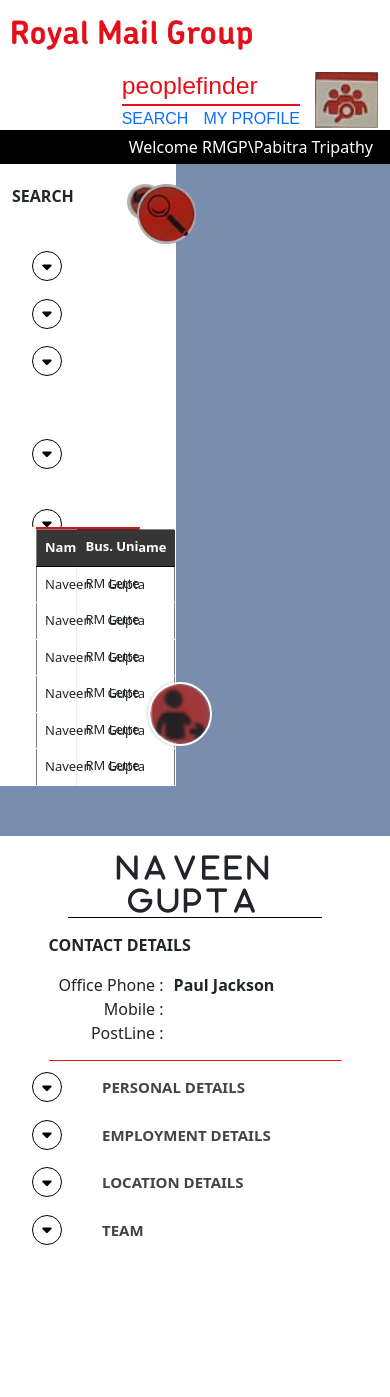
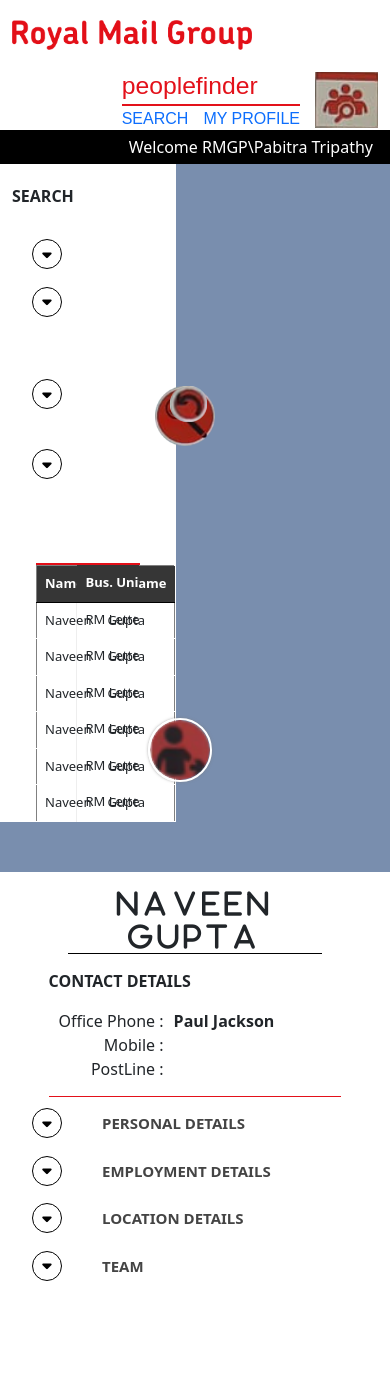
Before and after one commit to 1sahilm/royal, a plain HTML site: page index.html in a window 390 px wide. Drawn offline with nearby package versions, Linux system fonts and the light colour scheme.

Commit message:
index file

```diff
--- a/css/style.css
+++ b/css/style.css
@@ -373,8 +373,30 @@ section.searchresultsstyle {position: relative;}
   position: absolute;
   left: 35%;
   overflow: hidden;
+  top: 385px;
+  z-index: 99;
 
 }
+.refresh-icon{
+  position: absolute;
+left: 42%;
+  overflow: hidden;
+  z-index: 99;
+
+  top: 385px;
+}
+.search-icon button{
+  background: transparent;
+    border: none;
+}
+.refresh-icon button{
+  background-color: transparent;
+  border: none;
+}
+
 .search-icon img {
   width: 70%;
 }
+.btn-check:active+.btn-info:focus, .btn-check:checked+.btn-info:focus, .btn-info.active:focus, .btn-info:active:focus, .show>.btn-info.dropdown-toggle:focus{
+  box-shadow: 0 0 0 0.25rem transparent !important;
+}
--- a/index.html
+++ b/index.html
@@ -58,8 +58,8 @@
 <div class="searchpanleb">
   <ul>
     <li>SEARCH</li>
-    <li class="search-icon"><a href=""><img src="img/search.png"></a></li>
-    <li><a href=""><img src="img/refpng.png"></a></li>
+    <li class="search-icon"><button href=""><img src="img/search.png"></button></li>
+    <li class="refresh-icon"><button href=""><img src="img/refpng.png"></button></li>
 
   </ul>
 </div>
@@ -94,33 +94,13 @@
 
 
 
-<button class="accordions">Name</button>
-<div class="panel">
-   <form class="">
 
 
-<ul class="formdesign">
-  <li>
-    <label>First Name</label>
-    <input type="text" class="form-control" placeholder="">
-  </li>
-
-  <li>
-    <label>Lasr Name</label>
-    <input type="text" class="form-control" placeholder="">
-  </li>
-</ul>
+<button type="button" class="btn btn-info accordions" data-toggle="collapse" data-target="#responsibility">Area of Responsibility</button>
+<div id="responsibility" class="collapse sac">
+  <div class="form">
 
 
-
-
-
-   </form>
-</div>
-
-<button class="accordions">Area of Responsibility</button>
-<div class="panel">
-<form class="">
     <ul class="formdesign">
       <li>
         <label>Role</label>
@@ -142,12 +122,22 @@
     </select>
       </li>
     </ul>
-  </form>
+
+
+
+
+
+  </div>
 </div>
 
-<button class="accordions">Work Location</button>
-<div class="panel">
-  <form class="">
+
+
+<button type="button" class="btn btn-info accordions" data-toggle="collapse" data-target="#location">Work Location</button>
+
+<div id="location" class="collapse sac">
+  <div class="form">
+
+
     <ul class="formdesign">
       <li>
         <label>Location Office</label>
@@ -164,26 +154,32 @@
         <input type="text" class="form-control" placeholder="">
       </li>
     </ul>
-</form>
+
+
+
+
+
+  </div>
 </div>
 
-
-<button class="accordions">Contact Methods</button>
-<div class="panel">
-  <form class="">
+<button type="button" class="btn btn-info accordions" data-toggle="collapse" data-target="#contact">Contact Methods</button>
+<div id="contact" class="collapse sac">
+<div class="form">
   <ul class="formdesign">
     <li>
       <label>Telephone</label>
       <input type="text" class="form-control" placeholder="">
     </li>
   </ul>
-</form>
+
 </div>
+</div>
+
 
       </div>
 
 
-      <section class="searchresultsstyle">
+      <section class="searchresultsstyle mt-4 pt-4">
 <div class="container-fluid">
   <div class="row">
     <div class="col-sm-12">
@@ -391,9 +387,9 @@
 
 
 
-
-<button class="accordions">PERSONAL DETAILS</button>
-<div class="panel">
+   <button type="button" class="btn btn-info accordions" data-toggle="collapse" data-target="#personal">PERSONAL DETAILS</button>
+   <div id="personal" class="collapse sac">
+   <div class="form">
     <ul class="detailstext">
       <li>
         <label>Title :</label>
@@ -412,10 +408,17 @@
         <p>Gharti</p>
       </li>
     </ul>
+
+   </div>
    </div>
 
-<button class="accordions">EMPLOYMENT DETAILS</button>
-<div class="panel">
+
+
+
+   <button type="button" class="btn btn-info accordions" data-toggle="collapse" data-target="#employ">EMPLOYMENT DETAILS</button>
+   <div id="employ" class="collapse sac">
+   <div class="form">
+
     <ul class="detailstext">
       <li>
         <label>Role :</label>
@@ -439,10 +442,12 @@
       </li>
     </ul>
    </div>
+   </div>
 
 
-<button class="accordions">LOCATION DETAILS</button>
-<div class="panel">
+   <button type="button" class="btn btn-info accordions" data-toggle="collapse" data-target="#location2">LOCATION DETAILS</button>
+   <div id="location2" class="collapse sac">
+   <div class="form">
     <ul class="detailstext">
       <li>
         <label>Location Building :</label>
@@ -466,10 +471,11 @@
       </li>
     </ul>
      </div>
+     </div>
 
-
-<button class="accordions">TEAM</button>
-<div class="panel">
+     <button type="button" class="btn btn-info accordions" data-toggle="collapse" data-target="#team">TEAM</button>
+     <div id="team" class="collapse sac">
+     <div class="form">
       <ul class="detailstext">
         <li>
           <label>Manager :</label>
@@ -770,7 +776,7 @@
              <td>RM Letters</td>
              <td></td>
              <td>Delhi NCR</td>
-        <td>Noida</td>
+             <td>Noidasss</td>
            </tr>
          </tbody>
        </table>
@@ -783,8 +789,10 @@
        </div>
 
      </div>
+     </div>
+     </div>
 
-</div>
+
 
       </div>
     </div>
```
Lines whose indentation alone changed are shown as unchanged.
